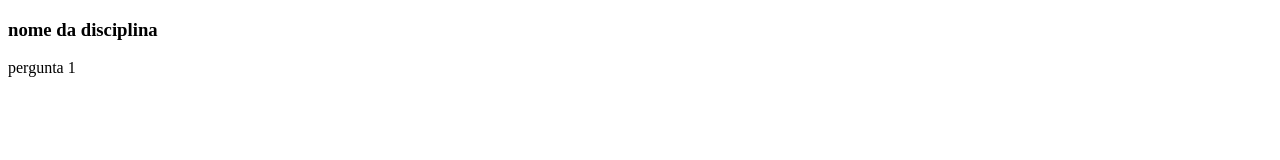
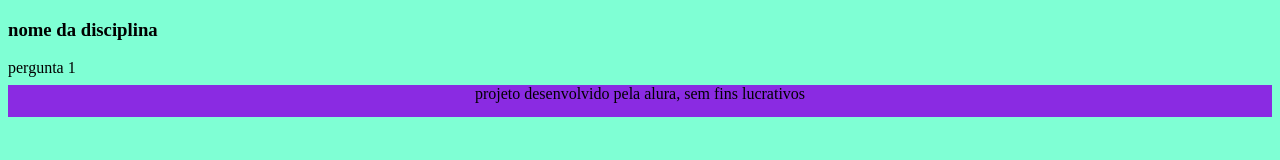
Before and after one commit to cleitindaesquina/flashcards, a plain HTML site: page index.html in a window 1280 px wide. Drawn offline with Linux system fonts and the light colour scheme.

Commit message:
flashcards

```diff
--- a/index.html
+++ b/index.html
@@ -4,6 +4,7 @@
     <meta charset="UTF-8">
     <meta name="viewport" content="width=device-width, initial-scale=1.0">
     <title>Document</title>
+    <link rel="stylesheet" href="style.css">
 </head>
 <body>
     <main>
@@ -19,8 +20,10 @@
                 </div>
             </article>
         </section>
-
-
+    </main>
+    <footer>
+        <p> projeto desenvolvido pela alura, sem fins lucrativos</p>
+    </footer>
     </main>
 </body>
 </html>
--- a/style.css
+++ b/style.css
@@ -0,0 +1,18 @@
+body{
+    background-color: aquamarine;
+ }
+
+ footer{
+background-color: blueviolet;
+color: black;
+bottom: 0
+position: fixed;
+width: 100%;
+height: 2rem;
+ }
+
+ footer p{
+    text-align: center;
+    font-size: 0,6rem;
+    margin: 0.5rem;
+ }
```
